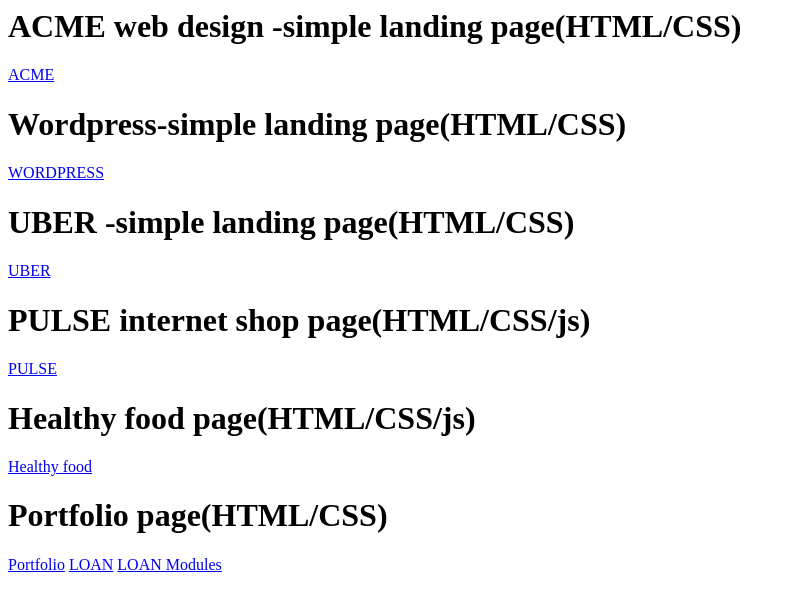
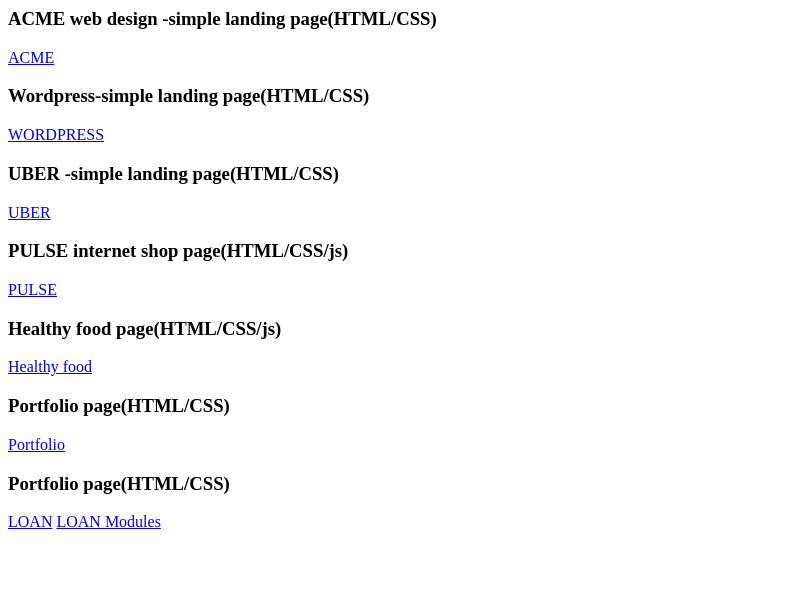
Before and after one commit to gruand13/gruand13.github.io, a plain HTML site: page index.html in a window 1280 px wide. Shown: the whole page, without its empty margins (0-795 px from the left). Drawn offline with Linux system fonts and the light colour scheme.

Commit message:
Update index.html

```diff
--- a/index.html
+++ b/index.html
@@ -1,14 +1,25 @@
-<h1>ACME web design -simple landing page(HTML/CSS)</h1>
+
+<div class='container'>
+  <div class='item'>
+  <h3>ACME web design -simple landing page(HTML/CSS)</h3>
   <a href="ACME/index.html" >ACME</a>
-<h1>Wordpress-simple landing page(HTML/CSS)</h1>
+  </div>
+  <div class='item'>
+  <h3>Wordpress-simple landing page(HTML/CSS)</h3>
   <a href="WORDPRESS/index.html" >WORDPRESS</a>
-<h1>UBER -simple landing page(HTML/CSS)</h1>
+  </div>
+    <div class='item'>
+  <h3>UBER -simple landing page(HTML/CSS)</h3>
   <a href="UBER/src/index.html" >UBER</a>
-<h1>PULSE internet shop page(HTML/CSS/js)</h1>
+  <h3>PULSE internet shop page(HTML/CSS/js)</h3>
   <a href="PULSE/index.html" >PULSE</a>
-<h1>Healthy food page(HTML/CSS/js)</h1>
+  <h3>Healthy food page(HTML/CSS/js)</h3>
   <a href="Healthy-food/index.html" >Healthy food</a>
-<h1>Portfolio page(HTML/CSS)</h1>
+  <h3>Portfolio page(HTML/CSS)</h3>
   <a href="PORTFOLIO/index.html" >Portfolio</a>
+  <div class='item'>
+  <h3>Portfolio page(HTML/CSS)</h3>
   <a href="loan/index.html" >LOAN</a>
   <a href="loan/modules.html" >LOAN Modules</a>
+  </div>
+</div>
```
Lines whose indentation alone changed are shown as unchanged.
